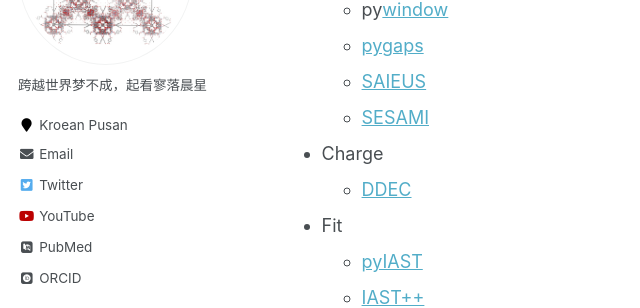
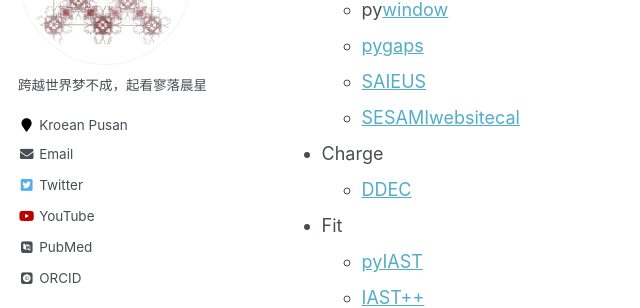
Before and after one commit to sxm13/ZGBshenxiaomoCV.github.io, a Jekyll site: the page built from _pages/markdown.md, in a window 1280 px wide and 900 px high, scrolled down 769 px. Shown: the part 153-461 px from the top of the window, without its empty margins (0-640 px from the left). Built offline with Jekyll 4.4.1, drawn with Linux system fonts in a browser that asks for light colours; some web fonts are replaced.

Commit message:
Update markdown.md

```diff
--- a/_pages/markdown.md
+++ b/_pages/markdown.md
@@ -30,7 +30,7 @@ redirect_from:
   * py[window](https://github.com/JelfsMaterialsGroup/pywindow "pywindow")
   * [pygaps](https://github.com/pauliacomi/pygaps "PSD")
   * [SAIEUS](http://www.nldft.com/download/ "nldft")
-  * [SESAMI](https://pubs.acs.org/doi/10.1021/acs.jpcc.9b02116 "bet")
+  * [SESAMI](https://pubs.acs.org/doi/10.1021/acs.jpcc.9b02116 "bet")[websitecal](https://sesami-web.org/ "bet")
 * Charge
   * [DDEC](https://sourceforge.net/projects/ddec/ "DDEC")
 * Fit
```
